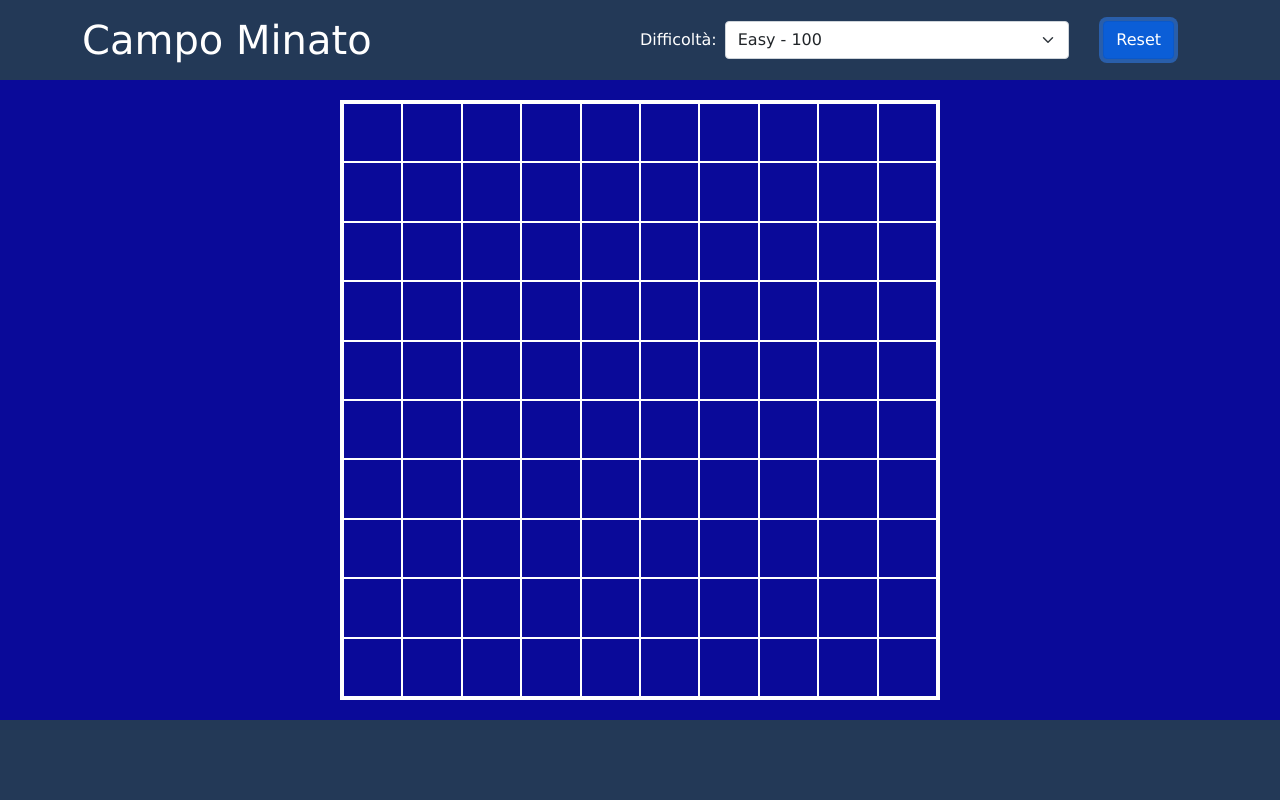
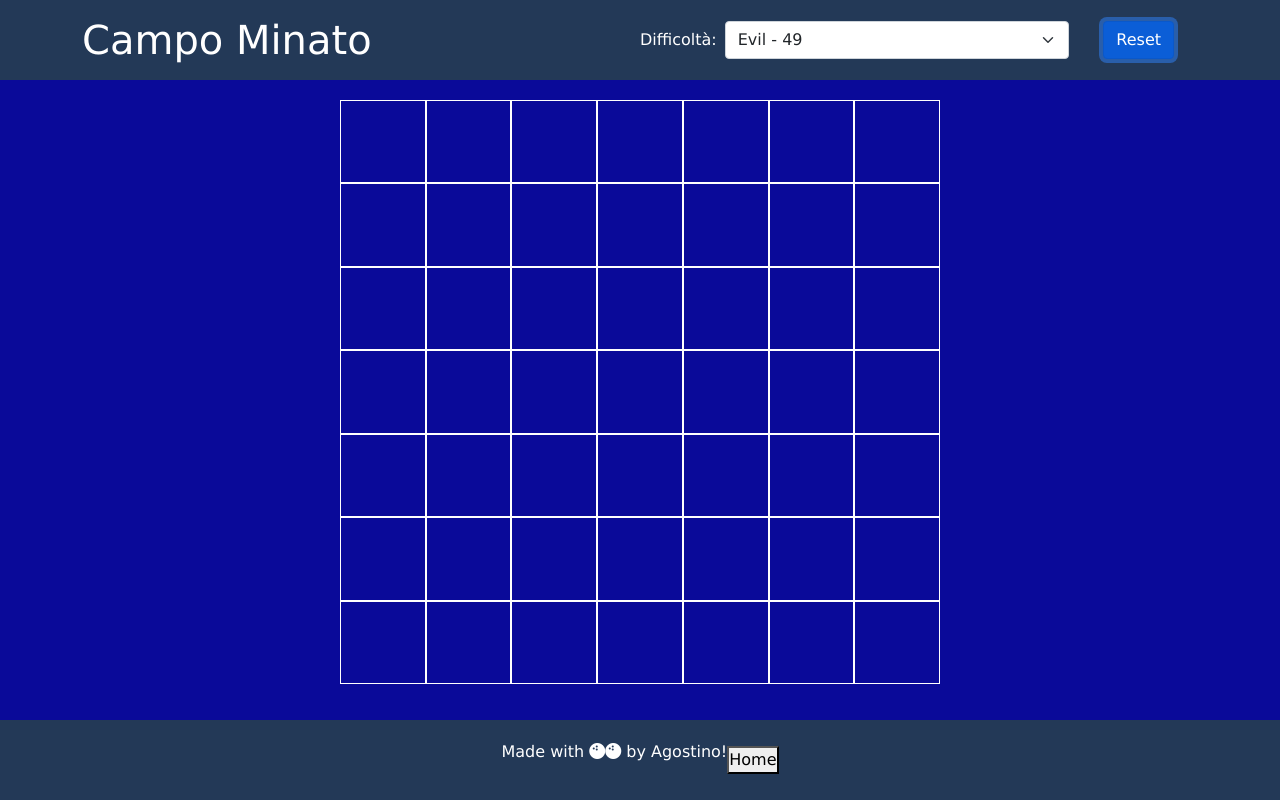
Before and after one commit to agostinopique/js-campominato-dom, a plain HTML site: page index.html in a window 1280 px wide. Both pictures are taken after a click on the button "Play!". Drawn offline with nearby package versions, Linux system fonts and the light colour scheme.

Commit message:
Creata logica che resetta il campo di gioco ad ogni click del bottone;

```diff
--- a/index.html
+++ b/index.html
@@ -5,6 +5,7 @@
     <meta http-equiv="X-UA-Compatible" content="IE=edge">
     <meta name="viewport" content="width=device-width, initial-scale=1.0">
     <meta name="description" content="campo-minato">
+    <link rel='stylesheet' href='https://cdnjs.cloudflare.com/ajax/libs/font-awesome/6.1.1/css/all.css' integrity='sha512-1hsteeq9xTM5CX6NsXiJu3Y/g+tj+IIwtZMtTisemEv3hx+S9ngaW4nryrNcPM4xGzINcKbwUJtojslX2KG+DQ==' crossorigin='anonymous'/>
     <link rel='stylesheet' href='https://cdnjs.cloudflare.com/ajax/libs/bootstrap/5.1.3/css/bootstrap.css' integrity='sha512-c9N/Xq0n4rQdyCXF4RgrRYAAOSnNJDp8NWILsSUx+33zWyaMbXXvqajgO0UXybRdTGVpxq3FBrcGwabkWsT8OA==' crossorigin='anonymous'/>
     <link rel="stylesheet" href="./style/style.css">
     <title>Campo Minato</title>
@@ -26,7 +27,7 @@
                         <select class="form-select w-75" id="difficulty-selector">
                             <option value="0">Easy - 100</option>
                             <option value="1">Medium - 81</option>
-                            <option value="2">Evil - 49</option>
+                            <option value="2" selected>Evil - 49</option>
                         </select>
                     </div>
                     <button class="btn btn-primary ms-1" id="difficulty-btn">Play!</button>
@@ -35,10 +36,16 @@
             </div>
         </div>
     </header>
-    <main class="w-100">
-        <div class="ap_container d-flex flex-wrap align-content-start"></div>
+    <main class="w-100 center_section d-flex flex-column">
+        <div id="grid_container" class="ap_container d-flex flex-wrap align-content-start">
+            <h2>SCEGLI UN LIVELLO DI DIFFICOLT&Aacute;!</h2>
+        </div>
+        <div id="results" class="pt-3"></div>
     </main>
-    <footer></footer>
+    <footer class="d-flex align-items-center justify-content-center">
+        <p>Made with <i class="fa-solid fa-bowling-ball"></i><i class="fa-solid fa-bowling-ball"></i> by Agostino!</p>
+        <button class="button-home">Home</button>
+    </footer>
     <script src="./js/script.js"></script>
 </body>
 </html>
--- a/js/script.js
+++ b/js/script.js
@@ -16,9 +16,11 @@ const MAP_BOMBS = 16;
 
 let bombArr = [];
 
-const grid = document.querySelector('.ap_container')
+const grid = document.querySelector('.ap_container');
+const main = document.querySelector('.center_section');
 
-document.getElementById('difficulty-btn').addEventListener('click', getDifficulty);
+
+const button = document.getElementById('difficulty-btn').addEventListener('click', playBtn);
 
 // const arrRandomNumber = [];
 
@@ -27,7 +29,7 @@ document.getElementById('difficulty-btn').addEventListener('click', getDifficult
 /*
  * Creo un numero di celle n dettate dalla difficoltá selezionata dall'utente, stampo il numero estratto randomicamente dalla funzione.
  */
-function getDifficulty() {
+function playBtn() {
     // Modifica il testo del pulsante al click
     this.innerHTML = 'Reset';
 
@@ -42,6 +44,9 @@ function getDifficulty() {
 
     // resetto la griglia
     grid.innerHTML = '';
+    grid.classList.remove('silence');
+    // main.remove('#results');
+
 
     // genero le celle
     for(let i = 1; i <= squareNumber; i++){
@@ -50,13 +55,8 @@ function getDifficulty() {
         grid.append(cell);
     }
 
-    // console.log(grid);
-
-    const casualNumber = getRandomNumber(1, squareNumber);
-
     bombArr = bombGenerator(squareNumber);
 }
-
 
 /**
  * creo il contenitore delle celle all'interno del quale vado ad insrire i vari elementi
@@ -83,9 +83,13 @@ function cellGenerator(n, squareNumber){
     sq.innerHTML = `<span>${n}</span>`;
 
 
+let CountButtonHomeClicks = 0;
+    // aggiungo le classi al click della singola cella (this)
+    sq.addEventListener('click', clickedCell, function(){
+        CountButtonHomeClicks += 1;
+        console.log(CountButtonHomeClicks);
+    });
 
-    // aggiungo le classi al click della singola cella (this)
-    sq.addEventListener('click', clickedCell);
 
     return sq;
 }
@@ -96,6 +100,14 @@ function cellGenerator(n, squareNumber){
  */
 function clickedCell(){
 
+    // let clicks = 0;
+    // this.onclick = function() {
+    //     clicks += 1;
+    // }
+    // console.log(clicks);
+
+    const resultAnn = document.getElementById('results');
+
     this.classList.add('clicked');
 
     if(!bombArr.includes(parseInt(this.innerText))){
@@ -105,7 +117,8 @@ function clickedCell(){
     } else {
 
         this.classList.add('bomb');
-
+        grid.classList.add('silence');
+        resultAnn.innerHTML = `<h3>Hai perso dopo tentativi!</h3>`
     }
 
 }
--- a/style/style.css
+++ b/style/style.css
@@ -17,9 +17,8 @@ header, footer {
 main {
     background-color: #0a0a99;
     height: calc(100vh - 160px);
-    display: flex;
-    align-items: center;
-    justify-content: center;
+    text-align: center;
+    padding: 20px 0;
 }
 
 /* HEADER */
@@ -32,7 +31,6 @@ main {
 .ap_container {
     width: 600px;
     height: 600px;
-    border: 3px solid white;
     margin: auto;
     overflow: hidden;
 }
@@ -77,8 +75,8 @@ div.square.clicked  span {
 }
 
 
+.silence {
+    pointer-events: none;
+}
+
 /* /MAIN */
-
-
-/* FOOTER */
-/* /FOOTER */
```
